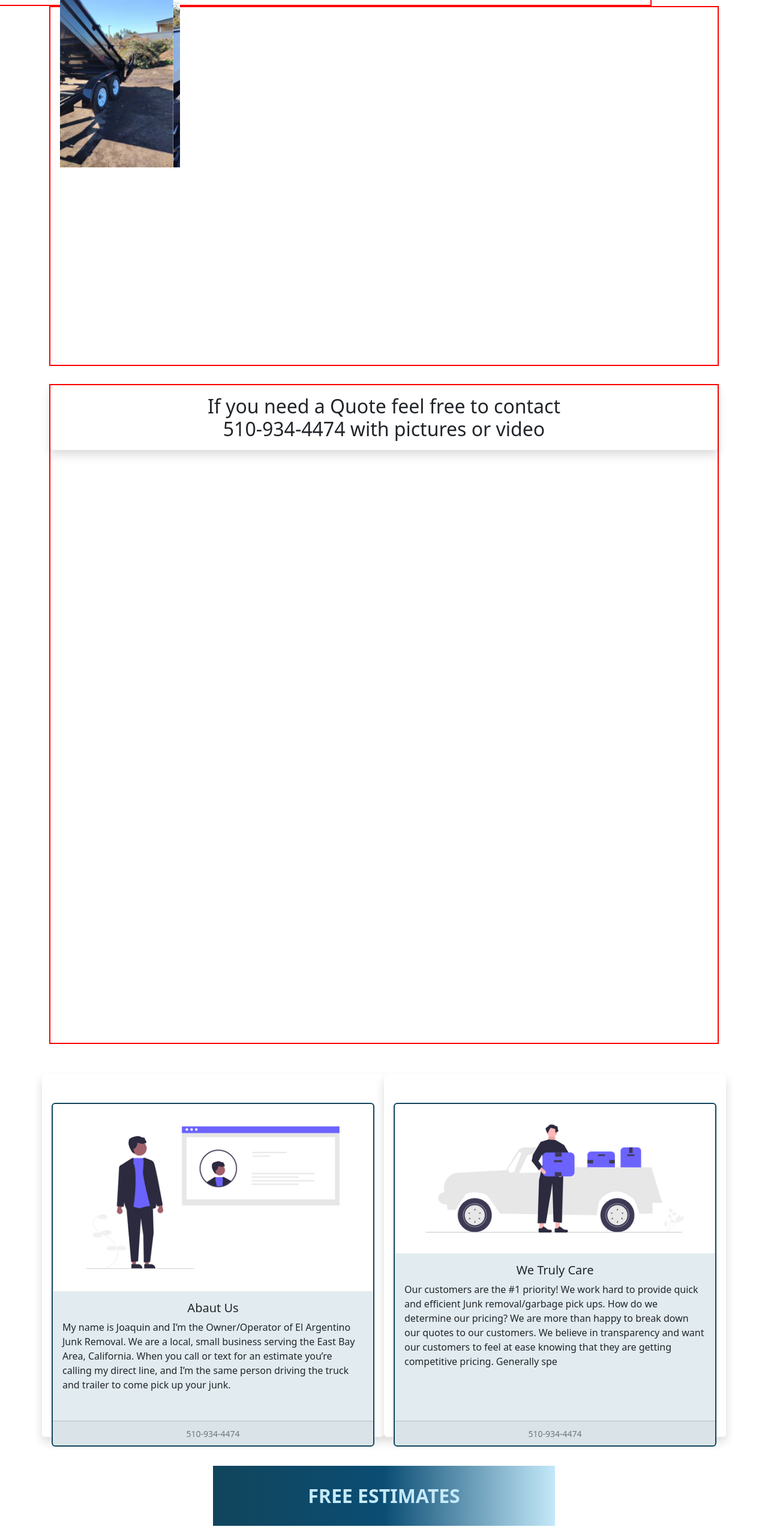
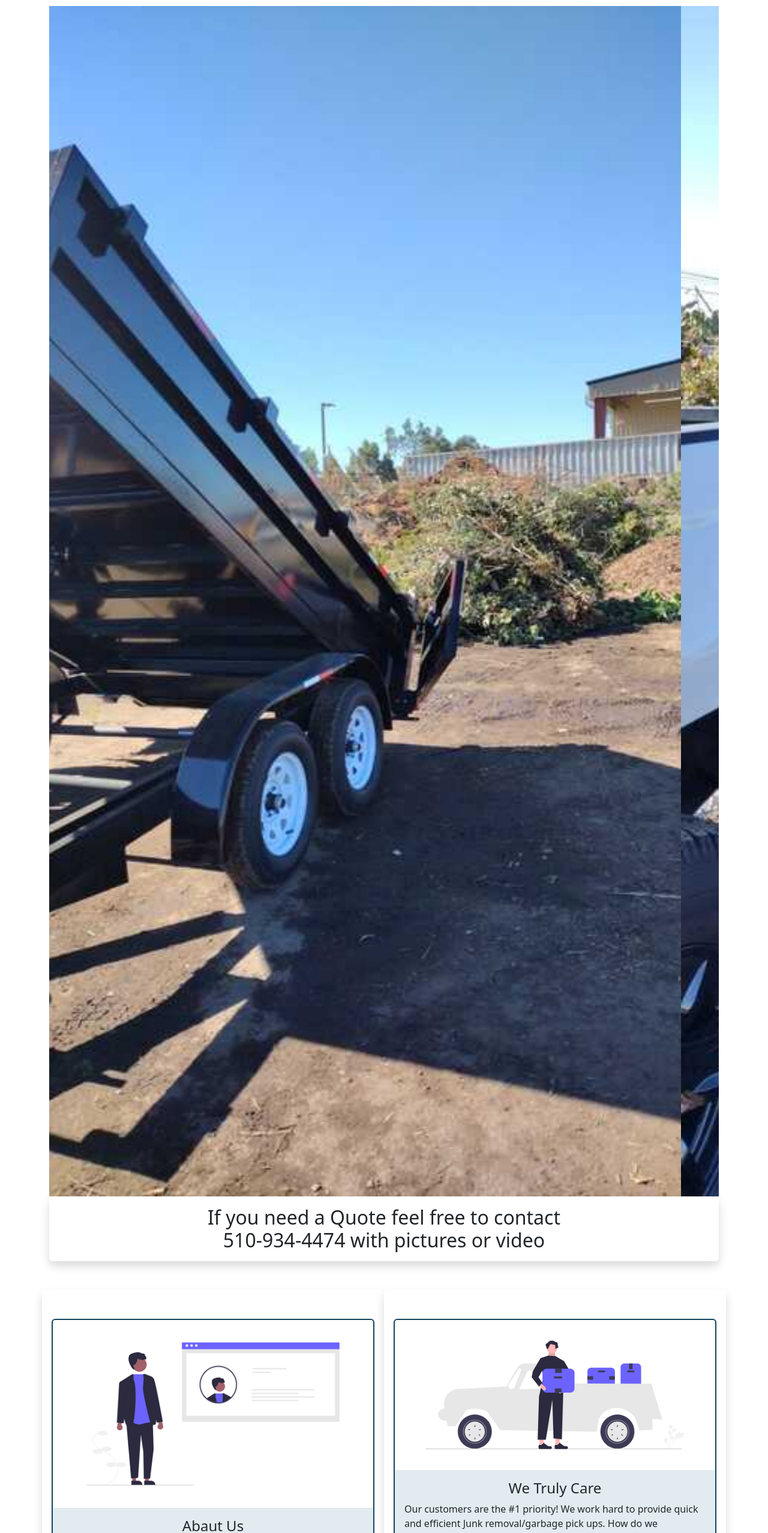
Before and after one commit to MariaLourdesGallardo/proyectoFinal-Gallardo, a website: page pages/aboutUs.html in a window 1280 px wide. Shown: the part 240-2795 px from the top of the page at 60% size. Drawn offline with nearby package versions, Linux system fonts and the light colour scheme.

Commit message:
ultimos arreglos

```diff
--- a/pages/aboutUs.html
+++ b/pages/aboutUs.html
@@ -8,7 +8,8 @@
     <link rel="stylesheet" href="../css/styles.css">
     <link rel="stylesheet" href="https://cdn.jsdelivr.net/npm/bootstrap-icons@1.9.1/font/bootstrap-icons.css">
 
-    <title>EL Argentino Junk Remove</title>
+    <title>EL Argentino Junk Remove | About Us | what we do</title>
+    <link rel="icon" href="../assets/logo-s_f ico.ico">
 </head>
 <body>
 
@@ -48,7 +49,7 @@
     <div class="container d-flex flex-column">
       <div class="caja1">About Us</div>
 
-      <div class="caja2">
+
       <div id="carouselExampleSlidesOnly" class="carousel slide" data-bs-ride="carousel">
         <div class="carousel-inner">
           <div class="carousel-item active">
@@ -62,11 +63,7 @@
       </div>
 
 
-      </div>
-
-
-
-      <div class="caja3">
+      <div>
 
         <h3 class="text-center fs-2 shadow p-3 mb-5 bg-body rounded"  >If you need a Quote feel free to contact <br> 510-934-4474 with pictures or video</h3>
 
@@ -78,7 +75,7 @@
           <div class="card h-100">
             <img src="../assets/abaut us 3.png" class="card-img-top" alt="sobre nosotros">
             <div class="card-body">
-              <h5 class="card-title text-center ">Abaut Us</h5>
+              <h4 class="card-title text-center ">Abaut Us</h4>
               <p class="card-text">My name is Joaquin and I’m the Owner/Operator of El Argentino Junk Removal. We are a local, small business serving the East Bay Area, California. When you call or text for an estimate you’re calling my direct line, and I’m the same person driving the truck and trailer to come pick up your junk.</p>
             </div>
             <div class="card-footer d-block text-center bg_azul ">
@@ -90,13 +87,8 @@
           <div class="card h-100">
             <img src="../assets/abaut us4.png" class="card-img-top" alt="nuestro trabajo">
             <div class="card-body">
-              <h5 class="card-title text-center">We Truly Care</h5>
-              <p class="card-text">Our customers are the #1 priority! We work hard to provide quick and efficient Junk removal/garbage pick ups.
-
-
-                How do we determine our pricing?
-
-                We are more than happy to break down our quotes to our customers. We believe in transparency and want our customers to feel at ease knowing that they are getting competitive pricing. Generally spe</p>
+              <h4 class="card-title text-center">We Truly Care</h4>
+              <p class="card-text">Our customers are the #1 priority! We work hard to provide quick and efficient Junk removal/garbage pick ups. How do we determine our pricing? We are more than happy to break down our quotes to our customers. We believe in transparency and want our customers to feel at ease knowing that they are getting competitive pricing. Generally spe</p>
             </div>
             <div class="card-footer d-block text-center bg_azul ">
               <small class="text-muted ">510-934-4474</small>
@@ -108,18 +100,7 @@
           <span>FREE ESTIMATES</span>
 
         </section>
-
-     <!---
-      <div class="tarjeta">
-        <img class="tarjeta__img" src="" alt="">
-        <h2 class="tarjeta__title"></h2>
-        <p class="tarjeta__info"></p>
       </div>
-      <div class="tarjeta--oferta">
-        <img class="tarjeta__img" src="" alt="">
-        <h2 class="tarjeta__title"></h2>
-        <p class="tarjeta__info"></p>
-      </div>-->
 
     </div>
   </main>
@@ -133,13 +114,13 @@
         <div class="d-flex flex-column align-items-center col-lg-4">
           <img src="../assets/logo s_f.png" alt="logo" class=" m-4">
 
-          <p class="fs-7 lh-sm">Joaquin Leguizamon 2022 - Todos los derechos reservados</p>
+          <p class="fs-7 lh-sm">Joaquin Leguizamon 2022 - All rights reserved</p>
 
           <span class="fs-7 lh-sm">joaquinleg01@gmail.com</span>
         </div>
 
         <div class="col-5" >
-          <h4 class="p-3 text-center m-2 fs-4">Nuestras Redes</h4>
+          <h4 class="p-3 text-center m-2 fs-4">Our networks</h4>
 
           <div class="d-flex justify-content-around fs-2 mb-3">
 
--- a/scss/pages/_aboutas.scss
+++ b/scss/pages/_aboutas.scss
@@ -9,6 +9,7 @@
         margin-left: -10%;
     }
 }
+
 .caja2{
     @include box ();
     height: 800px;
@@ -16,12 +17,7 @@
 
 
 
-.caja3{
-    @include box ();
-    margin-top: 30px;
-    margin-bottom: 50px;
-    height: auto;
-}
+
 .pie__main{
 
     display: flex;
--- a/scss/pages/_location.scss
+++ b/scss/pages/_location.scss
@@ -12,7 +12,7 @@
 
     width: 100%;
     height: 700px;
-    border: solid 2px red;
+
 
     @include tablet{
         flex-direction: row;
@@ -36,7 +36,7 @@
 
     width: 90%;
     height: 300px;
-    border: solid 2px red;
+
     text-align: center;
     @include tablet{
         height: 100%;
@@ -60,7 +60,7 @@
 .locations__img{
     width: 90%;
     height: 250px;
-    border: solid 2px red;
+
     img{
         width: 100%;
 
--- a/scss/utils/_mixins.scss
+++ b/scss/utils/_mixins.scss
@@ -28,7 +28,7 @@
 @mixin box {
     width: 100%;
     height: 130px;
-    border: solid 2px red;
+
 
 }
 
@@ -36,7 +36,7 @@
     @include flex-center();
     width: 100%;
     height: 700px;
-    border: solid 2px red;
+
 }
 
 @mixin title {
```
Also changed, not shown: index.html (+4 -15 lines), pages/locations.html (+4 -3 lines), pages/pricing.html (+4 -3 lines), pages/reviews.html (+4 -3 lines), assets/logo-s_f ico.ico (added), css/styles.css, 1 other file. Lines whose indentation alone changed are shown as unchanged.
